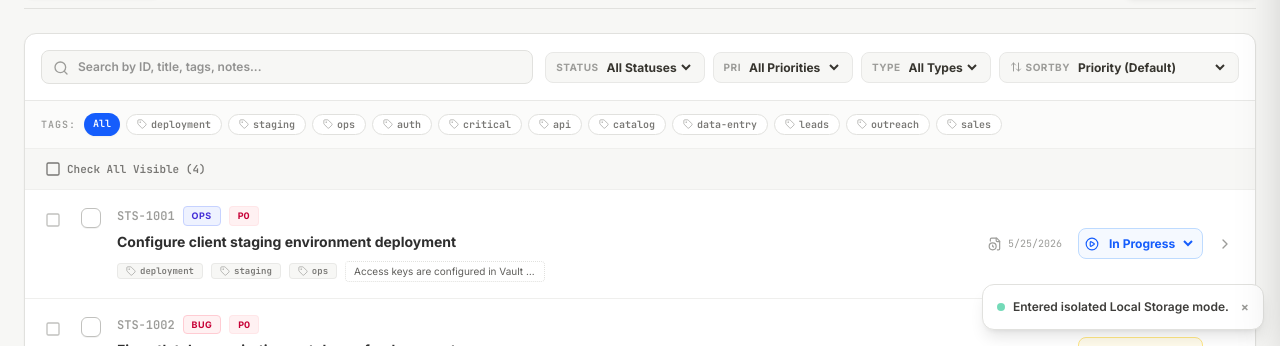
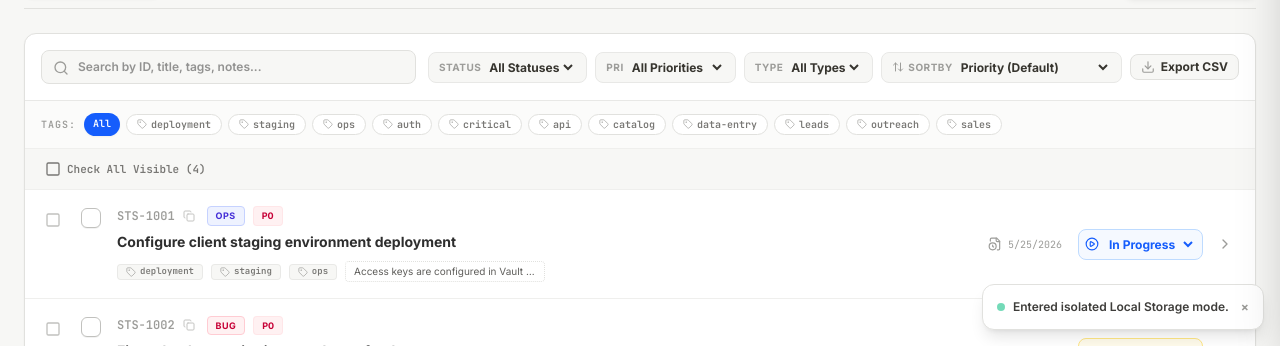
Before and after one commit to johnwesleyquintero/STS, a React (Vite) app: page / in a window 1280 px wide. Both pictures are taken after a click on the button "Isolated Preview Mode (Offline)". Shown: the part 454-800 px from the top of the page. Built offline with nearby package versions, Linux system fonts and the light colour scheme; no server answers.

Commit message:
feat: add ticket CSV export and ID copy features
Introduced functionality to export ticket lists to CSV in both List and Kanban views, and added the ability to copy individual ticket IDs to the clipboard for improved workflow efficiency.

```diff
--- a/src/components/KanbanBoard.tsx
+++ b/src/components/KanbanBoard.tsx
@@ -12,7 +12,10 @@ import {
   Search,
   Filter,
   ArrowRightLeft,
-  X
+  X,
+  Copy,
+  Download,
+  Check
 } from 'lucide-react';
 
 interface KanbanBoardProps {
@@ -52,6 +55,39 @@ export default function KanbanBoard({
 }: KanbanBoardProps) {
   // Active Drag and Drop visual column states
   const [activeOverCol, setActiveOverCol] = useState<TicketStatus | null>(null);
+  const [copiedId, setCopiedId] = useState<string | null>(null);
+
+  const handleExportToCSV = () => {
+    const ticketsToExport = filteredTickets;
+    if (ticketsToExport.length === 0) return;
+
+    const headers = ['ID', 'Title', 'Type', 'Priority', 'Status', 'Notes', 'Tags', 'Source', 'CreatedAt', 'UpdatedAt'];
+    const csvContent = [
+      headers.join(','),
+      ...ticketsToExport.map(t => [
+        t.id,
+        t.title,
+        t.type,
+        t.priority,
+        t.status,
+        t.notes || '',
+        t.tags.join('; '),
+        t.source,
+        t.createdAt,
+        t.updatedAt,
+      ].map(val => `"${String(val).replace(/"/g, '""')}"`).join(','))
+    ].join('\n');
+
+    const blob = new Blob([csvContent], { type: 'text/csv;charset=utf-8;' });
+    const url = URL.createObjectURL(blob);
+    const link = document.createElement("a");
+    link.setAttribute("href", url);
+    link.setAttribute("download", `tickets_export_${new Date().toISOString().split('T')[0]}.csv`);
+    link.style.visibility = 'hidden';
+    document.body.appendChild(link);
+    link.click();
+    document.body.removeChild(link);
+  };
 
   const columns: { status: TicketStatus; label: string; icon: any; color: string; border: string; bg: string }[] = [
     {
@@ -233,6 +269,17 @@ export default function KanbanBoard({
                 <option value="System" className="bg-white dark:bg-slate-900 text-amber-700 dark:text-amber-300 font-semibold">System</option>
               </select>
             </div>
+
+            {/* Export CSV Button */}
+            <button
+              id="kanban-export-csv-btn"
+              onClick={handleExportToCSV}
+              className="flex items-center gap-1.5 bg-slate-50 hover:bg-slate-100 dark:bg-slate-950 dark:hover:bg-slate-800 border border-slate-200 dark:border-slate-800 rounded-lg px-2.5 py-1 text-xs font-bold text-slate-700 dark:text-slate-300 transition-colors cursor-pointer shadow-3xs"
+              title="Export visible Kanban tickets to CSV"
+            >
+              <Download className="w-3.5 h-3.5 text-slate-400" />
+              <span>Export CSV</span>
+            </button>
           </div>
         </div>
 
@@ -337,13 +384,32 @@ export default function KanbanBoard({
                       >
                         <div className="flex items-center justify-between gap-2">
                           <div className="flex items-center gap-1.5 overflow-hidden">
-                            {/* ID */}
-                            <span
-                              onClick={() => onSelectTicket(ticket)}
-                              className="font-mono text-[10px] font-bold text-slate-400 group-hover:text-blue-600 cursor-pointer transition-colors"
-                            >
-                              {ticket.id}
-                            </span>
+                            {/* ID & Copy Button */}
+                            <div className="flex items-center gap-1 group/kbid" onClick={(e) => e.stopPropagation()}>
+                              <span
+                                onClick={() => onSelectTicket(ticket)}
+                                className="font-mono text-[10px] font-bold text-slate-400 hover:text-blue-600 dark:hover:text-blue-400 cursor-pointer transition-colors"
+                                title="Click to view ticket details"
+                              >
+                                {ticket.id}
+                              </span>
+                              <button
+                                type="button"
+                                onClick={() => {
+                                  navigator.clipboard.writeText(ticket.id);
+                                  setCopiedId(ticket.id);
+                                  setTimeout(() => setCopiedId(null), 1500);
+                                }}
+                                className="p-0.5 hover:bg-slate-100 dark:hover:bg-slate-800 rounded text-slate-400 hover:text-blue-650 dark:text-slate-500 dark:hover:text-blue-450 opacity-60 hover:opacity-100 transition-all cursor-pointer"
+                                title="Copy Ticket ID to Clipboard"
+                              >
+                                {copiedId === ticket.id ? (
+                                  <Check className="w-2.5 h-2.5 text-emerald-600" />
+                                ) : (
+                                  <Copy className="w-2.5 h-2.5" />
+                                )}
+                              </button>
+                            </div>
 
                             {/* Type */}
                             <span className={`px-1.5 py-0.5 rounded text-[8px] font-bold uppercase tracking-wide border border-transparent ${typeStyles[ticket.type]}`}>
--- a/src/components/TicketDrawer.tsx
+++ b/src/components/TicketDrawer.tsx
@@ -1,7 +1,7 @@
 import React, { useState, useEffect } from 'react';
 import { Ticket, TicketType, TicketPriority, TicketStatus, TicketSource } from '../types';
 import { motion, AnimatePresence } from 'motion/react';
-import { X, Trash2, Calendar, Tag, FileText, CheckCircle, Clock, HelpCircle, Link, Check } from 'lucide-react';
+import { X, Trash2, Calendar, Tag, FileText, CheckCircle, Clock, HelpCircle, Link, Check, Copy } from 'lucide-react';
 
 interface TicketDrawerProps {
   isOpen: boolean;
@@ -24,12 +24,14 @@ export default function TicketDrawer({ isOpen, onClose, ticket, onSave, onDelete
   const [activeNotesTab, setActiveNotesTab] = useState<'edit' | 'preview'>('edit');
   const [showMarkdownHelp, setShowMarkdownHelp] = useState(false);
   const [copied, setCopied] = useState(false);
+  const [copiedId, setCopiedId] = useState(false);
 
   useEffect(() => {
     setShowDeleteConfirm(false);
     setActiveNotesTab('edit');
     setShowMarkdownHelp(false);
     setCopied(false);
+    setCopiedId(false);
     if (ticket) {
       setTitle(ticket.title);
       setType(ticket.type);
@@ -146,8 +148,31 @@ export default function TicketDrawer({ isOpen, onClose, ticket, onSave, onDelete
             {/* Header */}
             <div className="p-5 border-b border-slate-150 dark:border-slate-800 flex items-center justify-between bg-slate-50 dark:bg-slate-950 sticky top-0 z-10">
               <div>
-                <span className="text-[10px] font-bold text-slate-400 tracking-widest uppercase">
-                  {ticket ? `${ticket.id} • ${source} Source` : 'New Queue Ticket'}
+                <span className="text-[10px] font-bold text-slate-400 tracking-widest uppercase flex items-center gap-1.5 select-none">
+                  {ticket ? (
+                    <>
+                      <span>{ticket.id}</span>
+                      <button
+                        type="button"
+                        onClick={() => {
+                          navigator.clipboard.writeText(ticket.id);
+                          setCopiedId(true);
+                          setTimeout(() => setCopiedId(false), 1500);
+                        }}
+                        className="p-1 hover:bg-slate-200 dark:hover:bg-slate-800 rounded text-slate-400 hover:text-blue-600 transition-colors"
+                        title="Copy Ticket ID to Clipboard"
+                      >
+                        {copiedId ? (
+                          <Check className="w-3 h-3 text-emerald-600 dark:text-emerald-400" />
+                        ) : (
+                          <Copy className="w-3 h-3" />
+                        )}
+                      </button>
+                      <span>• {source} Source</span>
+                    </>
+                  ) : (
+                    'New Queue Ticket'
+                  )}
                 </span>
                 <h2 className="text-base font-bold text-slate-800 dark:text-slate-100 mt-1 font-display">
                   {ticket ? 'Edit Ticket Details' : 'Create Operational Ticket'}
--- a/src/components/TicketList.tsx
+++ b/src/components/TicketList.tsx
@@ -17,7 +17,9 @@ import {
   Square,
   X,
   ArrowUpDown,
-  CircleAlert
+  CircleAlert,
+  Copy,
+  Download
 } from 'lucide-react';
 
 interface TicketListProps {
@@ -66,6 +68,39 @@ export default function TicketList({
   // Multi-selection states
   const [selectedIds, setSelectedIds] = useState<string[]>([]);
   const [bulkTagInput, setBulkTagInput] = useState('');
+  const [copiedId, setCopiedId] = useState<string | null>(null);
+
+  const handleExportToCSV = () => {
+    const ticketsToExport = sortedTickets;
+    if (ticketsToExport.length === 0) return;
+
+    const headers = ['ID', 'Title', 'Type', 'Priority', 'Status', 'Notes', 'Tags', 'Source', 'CreatedAt', 'UpdatedAt'];
+    const csvContent = [
+      headers.join(','),
+      ...ticketsToExport.map(t => [
+        t.id,
+        t.title,
+        t.type,
+        t.priority,
+        t.status,
+        t.notes || '',
+        t.tags.join('; '),
+        t.source,
+        t.createdAt,
+        t.updatedAt,
+      ].map(val => `"${String(val).replace(/"/g, '""')}"`).join(','))
+    ].join('\n');
+
+    const blob = new Blob([csvContent], { type: 'text/csv;charset=utf-8;' });
+    const url = URL.createObjectURL(blob);
+    const link = document.createElement("a");
+    link.setAttribute("href", url);
+    link.setAttribute("download", `tickets_export_${new Date().toISOString().split('T')[0]}.csv`);
+    link.style.visibility = 'hidden';
+    document.body.appendChild(link);
+    link.click();
+    document.body.removeChild(link);
+  };
 
   // Styles maps
   const priorityStyles: Record<TicketPriority, { text: string, bg: string, border: string }> = {
@@ -299,6 +334,17 @@ export default function TicketList({
                 <option value="titleAsc" className="bg-white dark:bg-slate-900 text-slate-800 dark:text-slate-200">Title (A-Z)</option>
               </select>
             </div>
+
+            {/* Export CSV Button */}
+            <button
+              id="export-to-csv-btn"
+              onClick={handleExportToCSV}
+              className="flex items-center gap-1.5 bg-slate-50 hover:bg-slate-100 dark:bg-slate-950 dark:hover:bg-slate-800 border border-slate-200 dark:border-slate-800 rounded-lg px-2.5 py-1 text-xs font-bold text-slate-700 dark:text-slate-300 transition-colors cursor-pointer shadow-3xs"
+              title="Export visible/filtered tickets to CSV"
+            >
+              <Download className="w-3.5 h-3.5 text-slate-400" />
+              <span>Export CSV</span>
+            </button>
           </div>
         </div>
 
@@ -459,10 +505,32 @@ export default function TicketList({
 
                       <div className="min-w-0 flex-1">
                         <div className="flex flex-wrap items-center gap-2 cursor-pointer" onClick={() => onSelectTicket(ticket)}>
-                          {/* Ticket Key ID */}
-                          <span className="font-mono text-xs font-bold text-slate-400 group-hover:text-blue-600 dark:group-hover:text-blue-400 transition-colors">
-                            {ticket.id}
-                          </span>
+                          {/* Ticket Key ID & Copy Button */}
+                          <div className="flex items-center gap-1 group/id" onClick={(e) => e.stopPropagation()}>
+                            <span
+                              className="font-mono text-xs font-bold text-slate-400 hover:text-blue-600 dark:hover:text-blue-400 transition-colors cursor-pointer"
+                              onClick={() => onSelectTicket(ticket)}
+                              title="Click to view ticket details"
+                            >
+                              {ticket.id}
+                            </span>
+                            <button
+                              type="button"
+                              onClick={() => {
+                                navigator.clipboard.writeText(ticket.id);
+                                setCopiedId(ticket.id);
+                                setTimeout(() => setCopiedId(null), 1500);
+                              }}
+                              className="p-1 hover:bg-slate-100 dark:hover:bg-slate-850 rounded text-slate-400 hover:text-blue-600 dark:text-slate-500 dark:hover:text-blue-400 opacity-60 hover:opacity-100 transition-all cursor-pointer"
+                              title="Copy Ticket ID to Clipboard"
+                            >
+                              {copiedId === ticket.id ? (
+                                <Check className="w-3 h-3 text-emerald-600 dark:text-emerald-450" />
+                              ) : (
+                                <Copy className="w-3 h-3" />
+                              )}
+                            </button>
+                          </div>
 
                           {/* Type Category Tag */}
                           <span className={`px-2 py-0.5 rounded text-[9px] font-bold border uppercase tracking-wider ${typeStyles[ticket.type]}`}>
```
